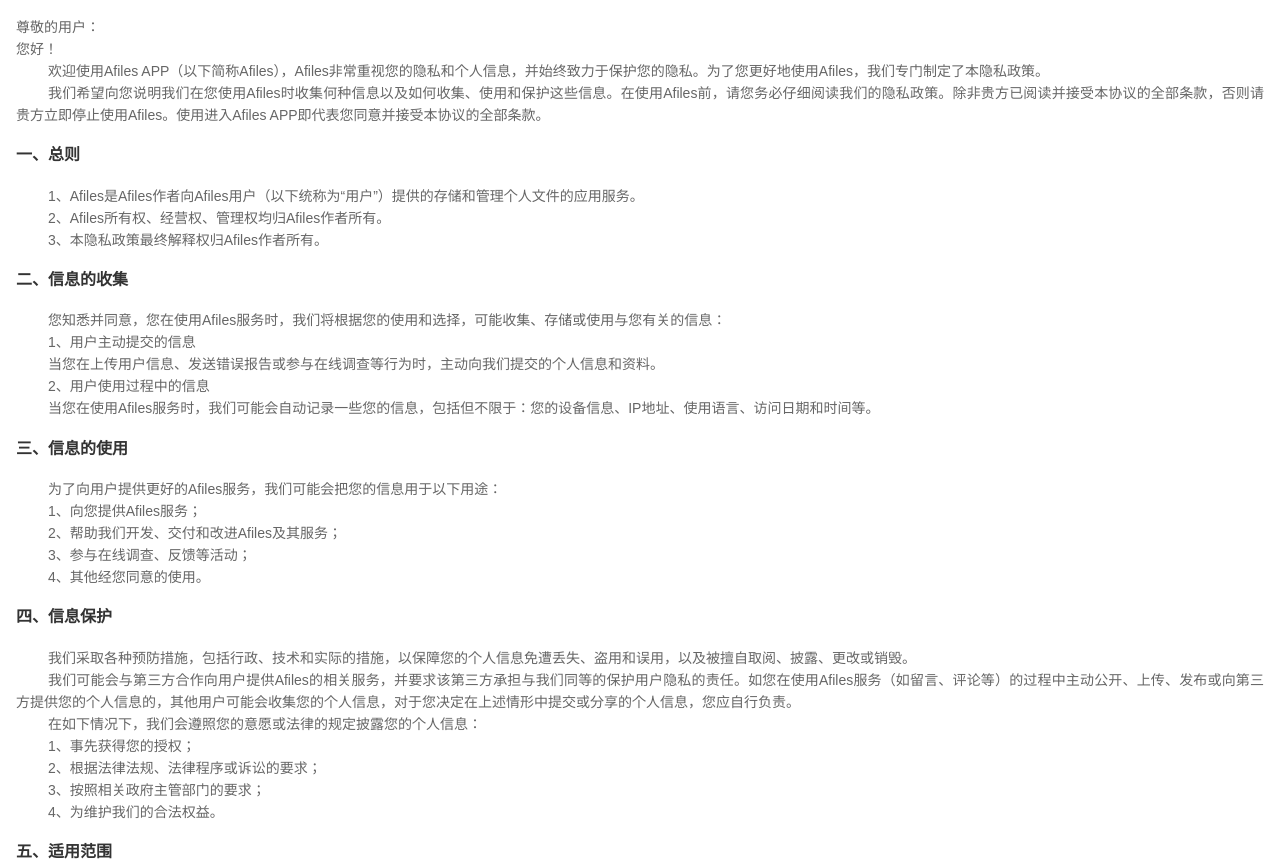
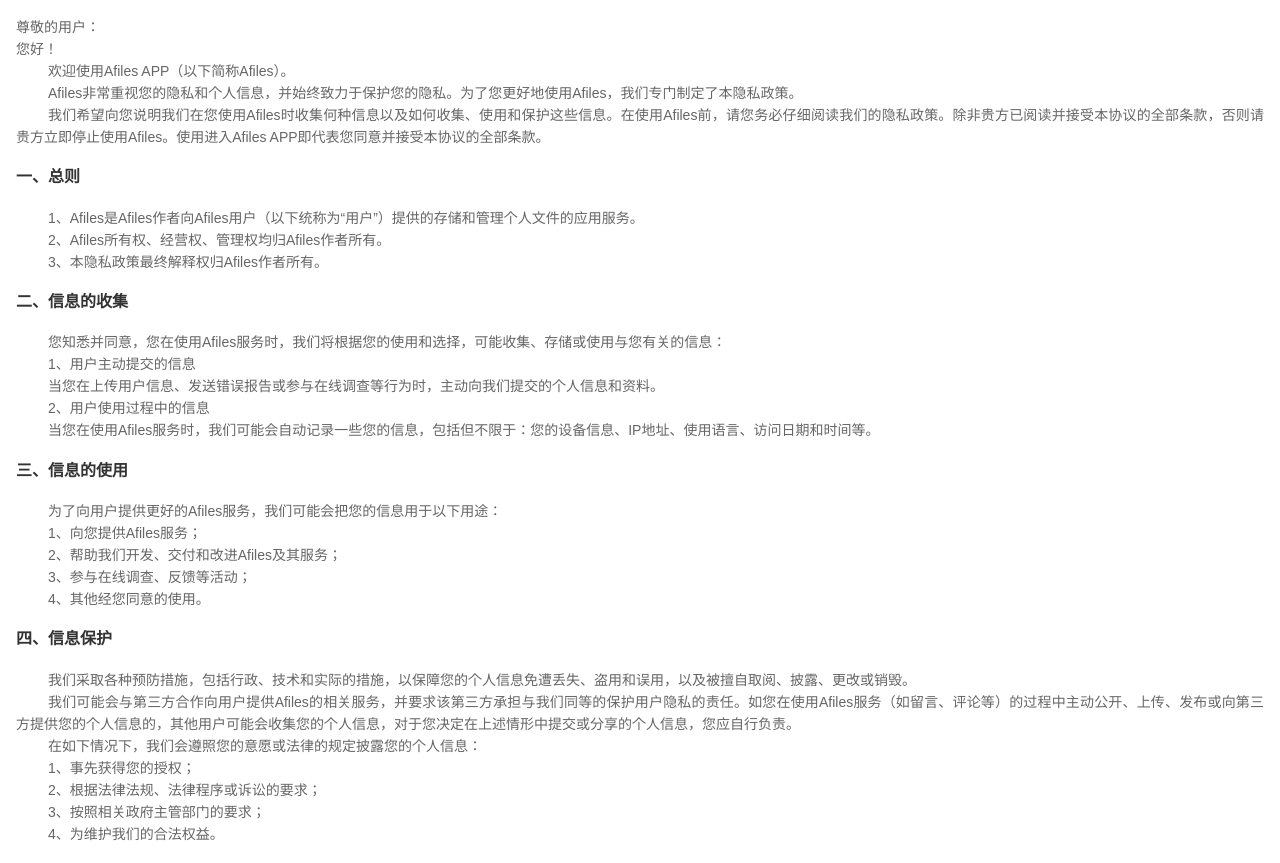
Before and after one commit to Dilrvvr/Afiles, a plain HTML site: page privacy.html in a window 1280 px wide. Shown: the top 863 px of the page. Drawn offline with Linux system fonts and the light colour scheme; a script that the page names is missing.

Commit message:
update privacy

```diff
--- a/privacy.html
+++ b/privacy.html
@@ -114,7 +114,8 @@
     -->
         <div class="per_text">尊敬的用户： </div>
         <div class="per_text">您好！ </div>
-        <div class="per_text" style="text-indent:2rem;">欢迎使用Afiles APP（以下简称Afiles），Afiles非常重视您的隐私和个人信息，并始终致力于保护您的隐私。为了您更好地使用Afiles，我们专门制定了本隐私政策。</div>
+        <div class="per_text" style="text-indent:2rem;">欢迎使用Afiles APP（以下简称Afiles）。</div>
+        <div class="per_text" style="text-indent:2rem;">Afiles非常重视您的隐私和个人信息，并始终致力于保护您的隐私。为了您更好地使用Afiles，我们专门制定了本隐私政策。</div>
         <div class="per_text" style="text-indent:2rem;">我们希望向您说明我们在您使用Afiles时收集何种信息以及如何收集、使用和保护这些信息。在使用Afiles前，请您务必仔细阅读我们的隐私政策。除非贵方已阅读并接受本协议的全部条款，否则请贵方立即停止使用Afiles。使用进入Afiles APP即代表您同意并接受本协议的全部条款。</div>
 
         <div class="per_title">一、总则</div>
```
